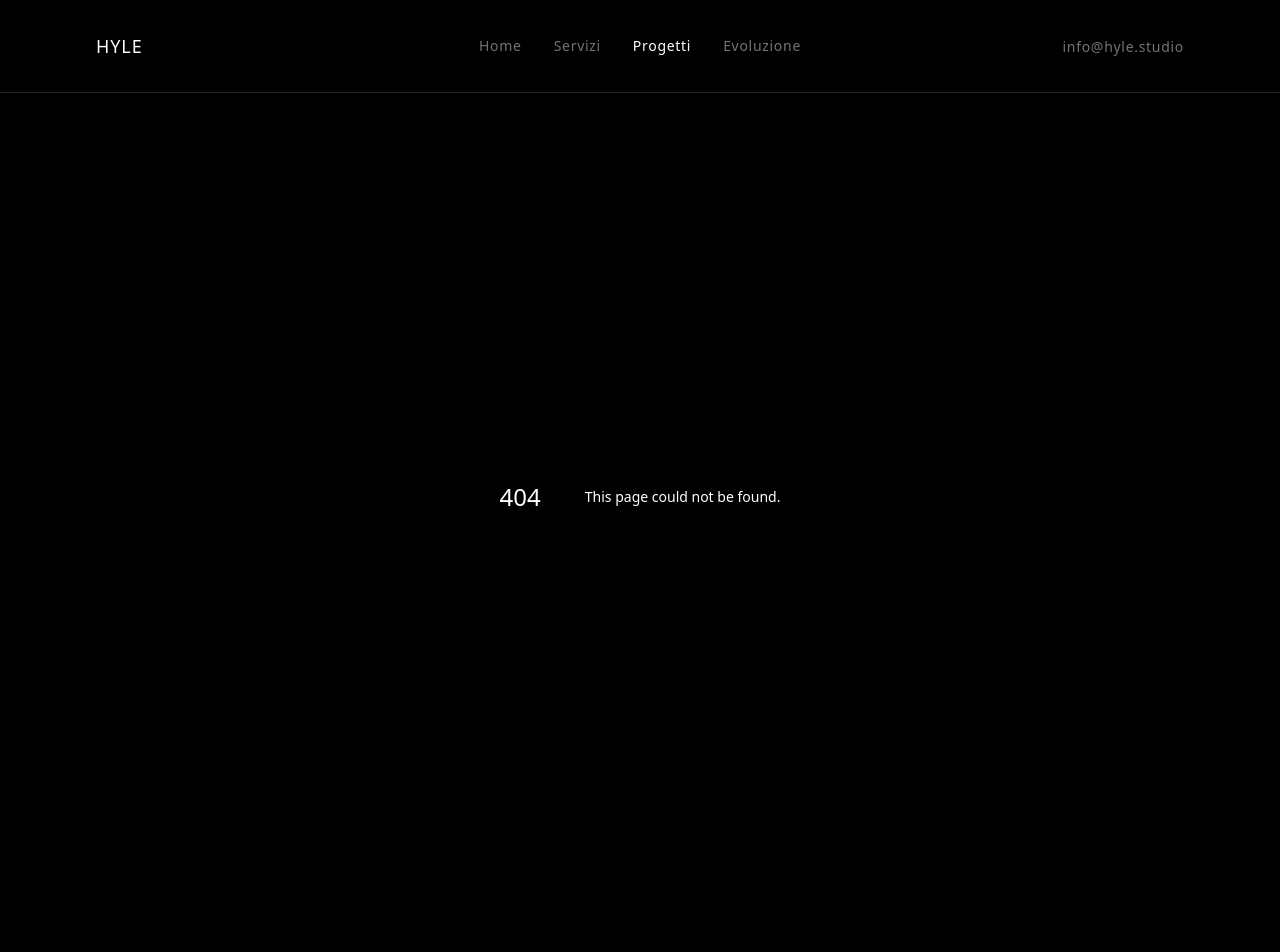
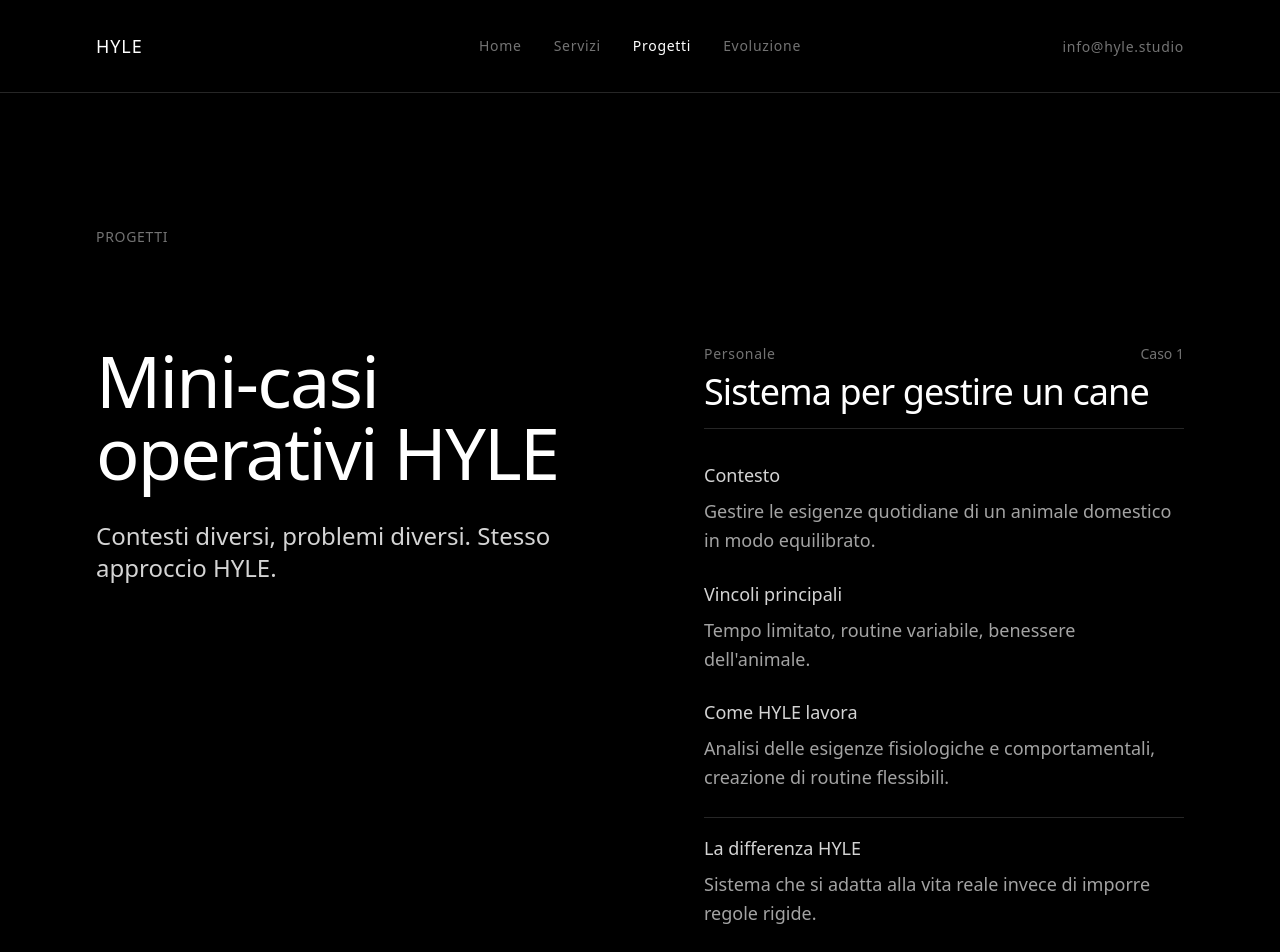
Before and after one commit to paologua/hyle-studio-new, a Next.js app: page /progetti in a window 1280 px wide. Before the commit this address had no page. Shown: the top 952 px of the page. Built offline with nearby package versions, Linux system fonts and the light colour scheme.

Commit message:
Create page.tsx

```diff
--- /dev/null
+++ b/app/progetti/page.tsx
@@ -0,0 +1,187 @@
+// app/progetti/page.tsx
+import Link from 'next/link';
+
+const miniCasi = [
+  {
+    id: 1,
+    titolo: "Sistema per gestire un cane",
+    categoria: "Personale",
+    contesto: "Gestire le esigenze quotidiane di un animale domestico in modo equilibrato.",
+    vincoli: "Tempo limitato, routine variabile, benessere dell'animale.",
+    approccio: "Analisi delle esigenze fisiologiche e comportamentali, creazione di routine flessibili.",
+    differenza: "Sistema che si adatta alla vita reale invece di imporre regole rigide."
+  },
+  {
+    id: 2,
+    titolo: "Sistema per gestire una libreria personale",
+    categoria: "Organizzazione",
+    contesto: "Organizzare una collezione di libri in crescita costante.",
+    vincoli: "Spazio limitato, desiderio di accesso rapido, evoluzione dei gusti.",
+    approccio: "Classificazione per stato (da leggere, in lettura, letto) e valore emotivo.",
+    differenza: "Sistema che evolve con la tua crescita intellettuale invece di essere statico."
+  },
+  {
+    id: 3,
+    titolo: "Sistema per andare in montagna",
+    categoria: "Avventura",
+    contesto: "Prepararsi per escursioni in sicurezza ed efficienza.",
+    vincoli: "Condizioni meteorologiche variabili, attrezzatura specifica, preparazione fisica.",
+    approccio: "Checklist adattative basate su difficoltà, meteo e condizioni personali.",
+    differenza: "Preparazione dinamica che considera il contesto reale invece di regole fisse."
+  },
+  {
+    id: 4,
+    titolo: "Sistema per la gestione di una PMI impiantistica",
+    categoria: "Aziendale",
+    contesto: "Gestire ordini, scorte e manutenzione per un'azienda di impianti.",
+    vincoli: "Lead time variabili, scorte ottimali, manutenzione preventiva.",
+    approccio: "Sistema decisionale per ordini basato su dati storici e trend.",
+    differenza: "Decisioni supportate da dati invece che da intuizione."
+  },
+  {
+    id: 5,
+    titolo: "Sistema personale di gestione del tempo",
+    categoria: "Produttività",
+    contesto: "Ottimizzare il tempo tra lavoro, vita personale e crescita.",
+    vincoli: "Ore limitate, energie variabili, obiettivi multipli.",
+    approccio: "Pianificazione per blocchi energetici invece che per ore.",
+    differenza: "Focus su energia e priorità invece che su semplici liste di cose da fare."
+  },
+  {
+    id: 6,
+    titolo: "Sistema di apprendimento continuo",
+    categoria: "Crescita",
+    contesto: "Integrare l'apprendimento nella vita quotidiana.",
+    vincoli: "Tempo limitato, informazioni sovrabbondanti, motivazione variabile.",
+    approccio: "Micro-learning basato su interessi e applicazione immediata.",
+    differenza: "Apprendimento contestuale invece di corsi tradizionali."
+  }
+];
+
+export default function ProgettiPage() {
+  return (
+    <div className="min-h-screen bg-black text-white">
+      {/* Hero Section */}
+      <section className="px-6 md:px-12 lg:px-24 py-32">
+        <div className="max-w-7xl mx-auto">
+          <div className="mb-16 lg:mb-24">
+            <span className="text-sm text-gray-500 font-light tracking-wider">PROGETTI</span>
+          </div>
+
+          {/* Grid a 2 colonne */}
+          <div className="grid grid-cols-1 lg:grid-cols-2 gap-20 lg:gap-32">
+
+            {/* Colonna SINISTRA - Titolo */}
+            <div className="lg:sticky lg:top-32 lg:self-start">
+              <h1 className="text-5xl md:text-6xl lg:text-7xl font-light leading-[0.95] tracking-tight mb-8">
+                Mini-casi operativi HYLE
+              </h1>
+              <p className="text-xl md:text-2xl font-light text-gray-300 leading-relaxed">
+                Contesti diversi, problemi diversi. Stesso approccio HYLE.
+              </p>
+            </div>
+
+            {/* Colonna DESTRA - Mini-casi */}
+            <div className="space-y-32">
+
+              {miniCasi.map((caso, index) => (
+                <div
+                  key={caso.id}
+                  className={`max-w-2xl ${index % 2 === 0 ? 'ml-auto' : ''}`}
+                >
+                  <div className="space-y-8">
+                    {/* Titolo e Categoria */}
+                    <div className="pb-4 border-b border-gray-800">
+                      <div className="flex items-center justify-between mb-2">
+                        <span className="text-sm text-gray-500 font-light tracking-wider">
+                          {caso.categoria}
+                        </span>
+                        <span className="text-sm text-gray-500 font-light">
+                          Caso {caso.id}
+                        </span>
+                      </div>
+                      <h2 className="text-3xl md:text-4xl font-light tracking-tight">
+                        {caso.titolo}
+                      </h2>
+                    </div>
+
+                    {/* Contenuto */}
+                    <div className="space-y-6">
+                      <div>
+                        <h3 className="text-lg font-light text-gray-300 mb-2">
+                          Contesto
+                        </h3>
+                        <p className="text-lg font-light text-gray-400 leading-relaxed">
+                          {caso.contesto}
+                        </p>
+                      </div>
+
+                      <div>
+                        <h3 className="text-lg font-light text-gray-300 mb-2">
+                          Vincoli principali
+                        </h3>
+                        <p className="text-lg font-light text-gray-400 leading-relaxed">
+                          {caso.vincoli}
+                        </p>
+                      </div>
+
+                      <div>
+                        <h3 className="text-lg font-light text-gray-300 mb-2">
+                          Come HYLE lavora
+                        </h3>
+                        <p className="text-lg font-light text-gray-400 leading-relaxed">
+                          {caso.approccio}
+                        </p>
+                      </div>
+
+                      <div className="pt-4 border-t border-gray-800">
+                        <h3 className="text-lg font-light text-gray-300 mb-2">
+                          La differenza HYLE
+                        </h3>
+                        <p className="text-lg font-light text-gray-400 leading-relaxed">
+                          {caso.differenza}
+                        </p>
+                      </div>
+                    </div>
+                  </div>
+                </div>
+              ))}
+
+              {/* Chiusura sezione */}
+              <div className="max-w-2xl ml-auto pt-16">
+                <div className="p-8 border border-gray-800 rounded-lg">
+                  <p className="text-2xl md:text-3xl font-light text-gray-300 leading-relaxed mb-6">
+                    Contesti diversi, problemi diversi.
+                  </p>
+                  <p className="text-xl md:text-2xl font-light text-gray-300 leading-relaxed">
+                    Stesso approccio HYLE: sistemi progettati per reggere la complessità, adattarsi al cambiamento e distinguere le decisioni che contano davvero.
+                  </p>
+
+                  <div className="pt-8">
+                    <Link
+                      href="/servizi"
+                      className="inline-flex items-center gap-2 text-lg font-light hover:text-gray-300 transition-colors group"
+                    >
+                      <span className="border-b border-transparent group-hover:border-gray-300 pb-1">
+                        Come lavoriamo
+                      </span>
+                      <svg
+                        className="w-5 h-5 transform group-hover:translate-x-1 transition-transform"
+                        fill="none"
+                        stroke="currentColor"
+                        viewBox="0 0 24 24"
+                      >
+                        <path strokeLinecap="round" strokeLinejoin="round" strokeWidth={1.5} d="M17 8l4 4m0 0l-4 4m4-4H3" />
+                      </svg>
+                    </Link>
+                  </div>
+                </div>
+              </div>
+
+            </div>
+          </div>
+        </div>
+      </section>
+    </div>
+  );
+}
```
